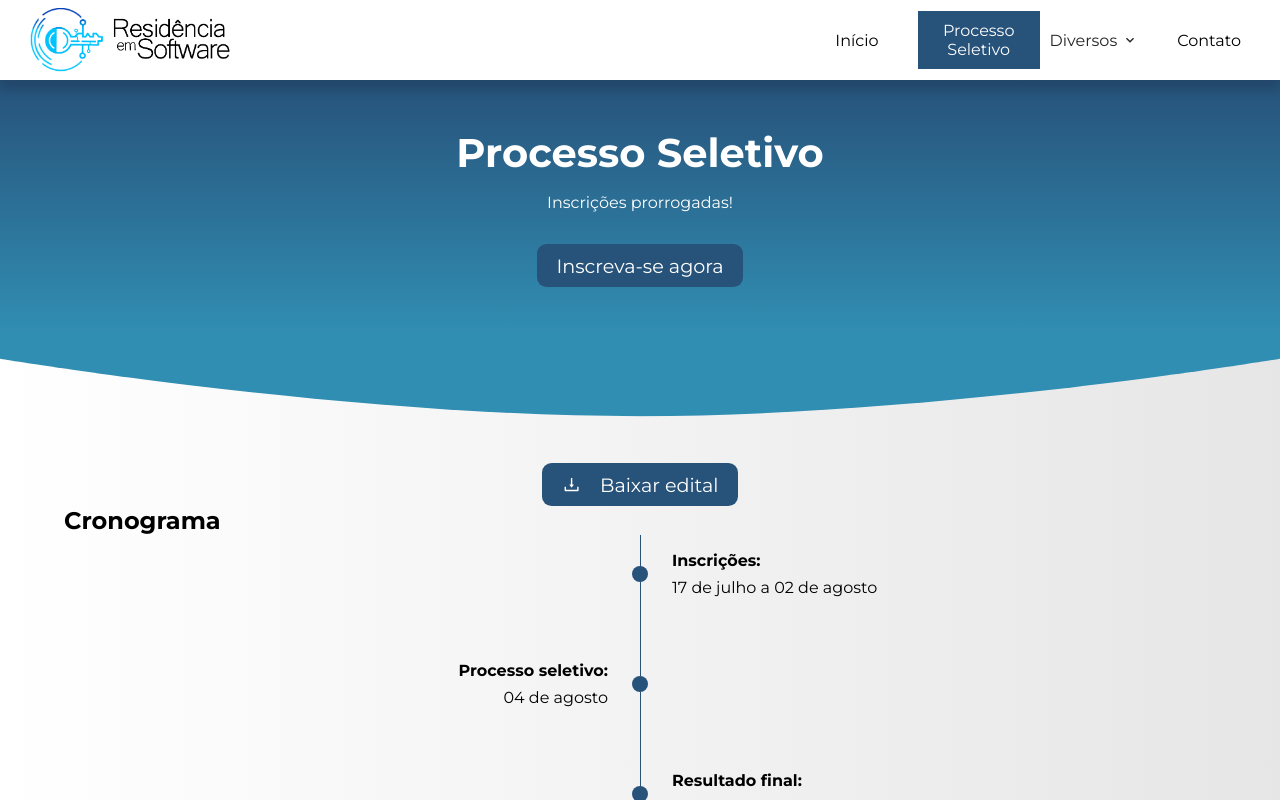
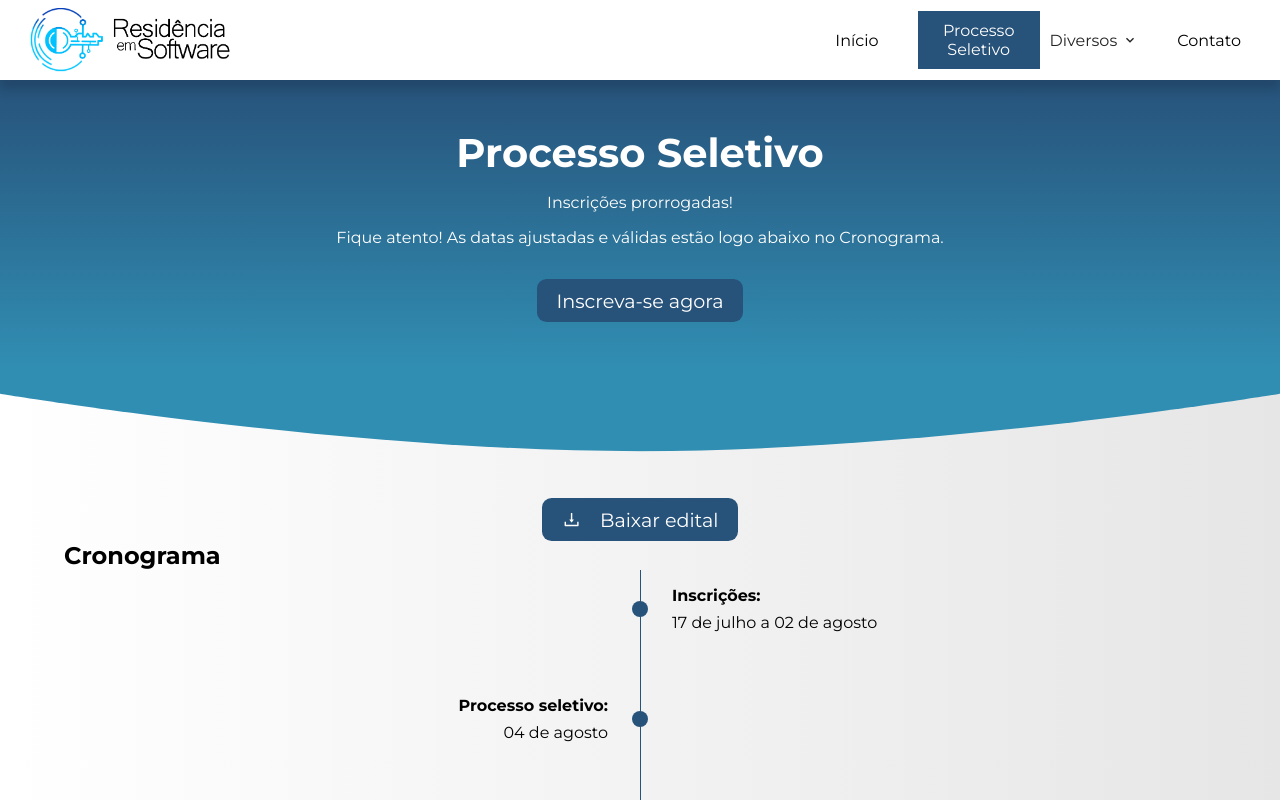
Before and after one commit to igorroc/residencia-next, a Next.js app: page /processo-seletivo in a window 1280 px wide. Shown: the top 800 px of the page. Built offline with nearby package versions, Linux system fonts and the light colour scheme.

Commit message:
fix: Edital

```diff
--- a/src/app/processo-seletivo/page.tsx
+++ b/src/app/processo-seletivo/page.tsx
@@ -15,6 +15,10 @@ export default function ProcessoSeletivo() {
 					<div className={styles.heroContent}>
 						<h1 className={styles.heroTitle}>Processo Seletivo</h1>
 						<p>Inscrições prorrogadas!</p>
+						<p>
+							Fique atento! As datas ajustadas e válidas estão logo abaixo no
+							Cronograma.
+						</p>
 					</div>
 					<a
 						href="https://docs.google.com/forms/d/e/1FAIpQLSeOcYRlOrIM2D7McbLLQve2rhvJsdiONvLOKjcy6d3id_B19A/formResponse"
```
Also changed, not shown: 1 other file (tests, documents, lock files or other folders).
